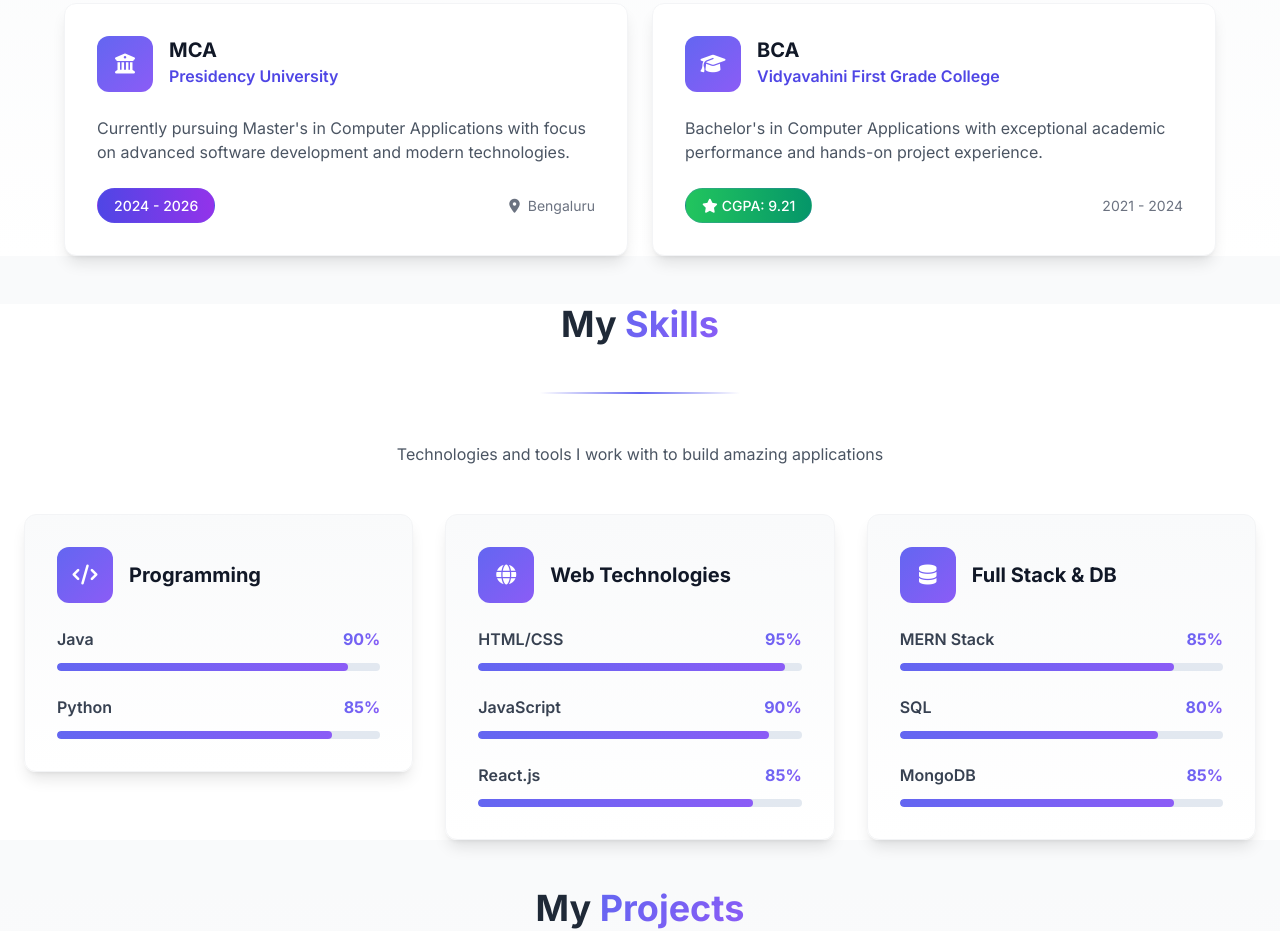
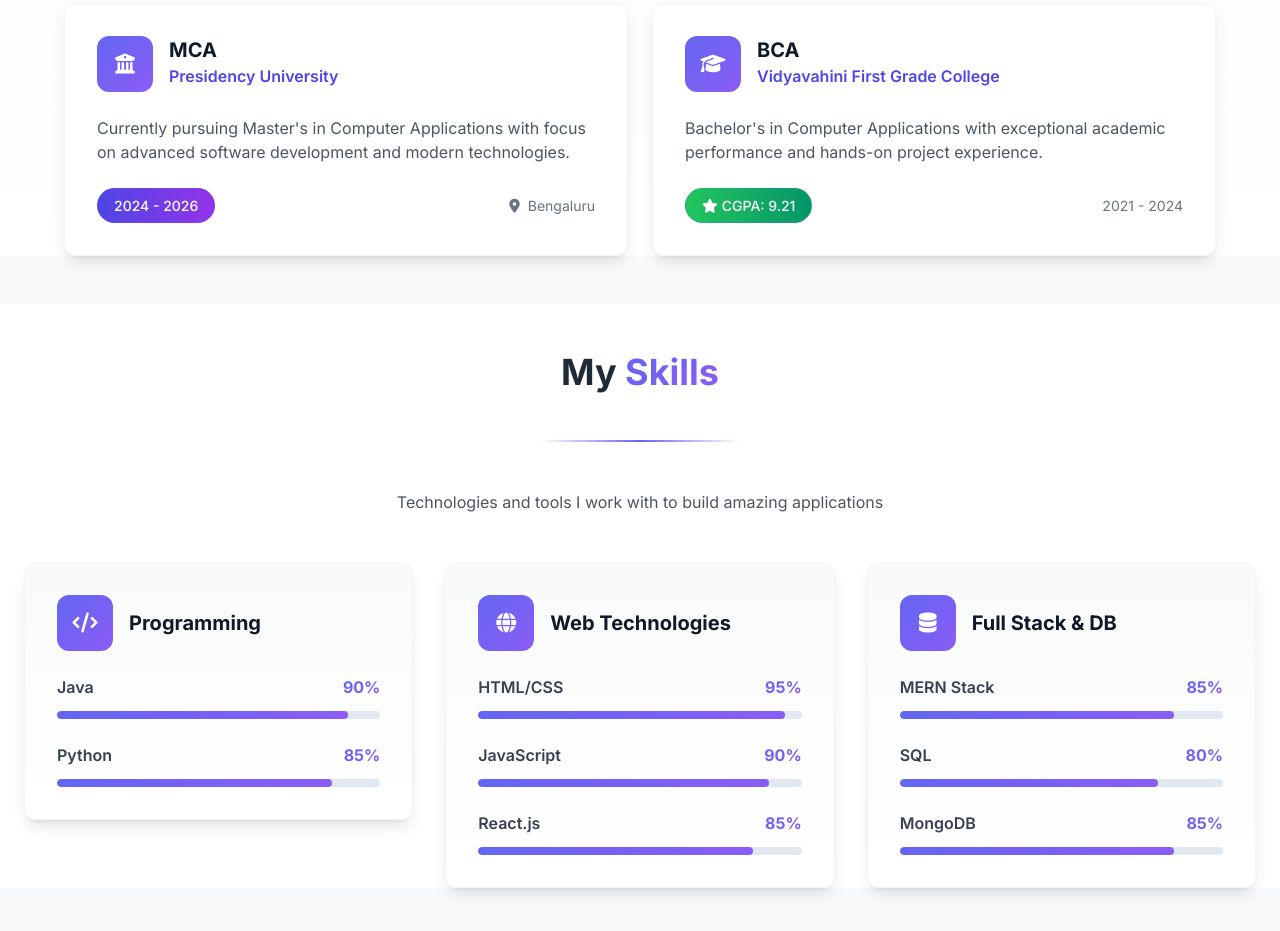
Before and after one commit to Rajesh3655/frontend-portfolio, a website: page frontend/index.html in a window 1280 px wide. Shown: the part 1869-2800 px from the top of the page. Drawn offline with nearby package versions, Linux system fonts and the light colour scheme; some packages are replaced by stand-ins of ours; a script that the page names is missing.

Commit message:
Update index.html

```diff
--- a/frontend/index.html
+++ b/frontend/index.html
@@ -623,7 +623,7 @@
         <!-- Skills Section -->
         <section id="skills" class="bg-white">
             <div class="container mx-auto px-6">
-                <div class="text-center mb-12">
+                <div class="text-center mb-12"></br></br>
                     <h2 class="text-4xl font-bold mb-4">My <span class="text-gradient">Skills</span></h2>
                     <div class="section-divider"></div>
                     <p class="text-gray-600 max-w-2xl mx-auto">
```
